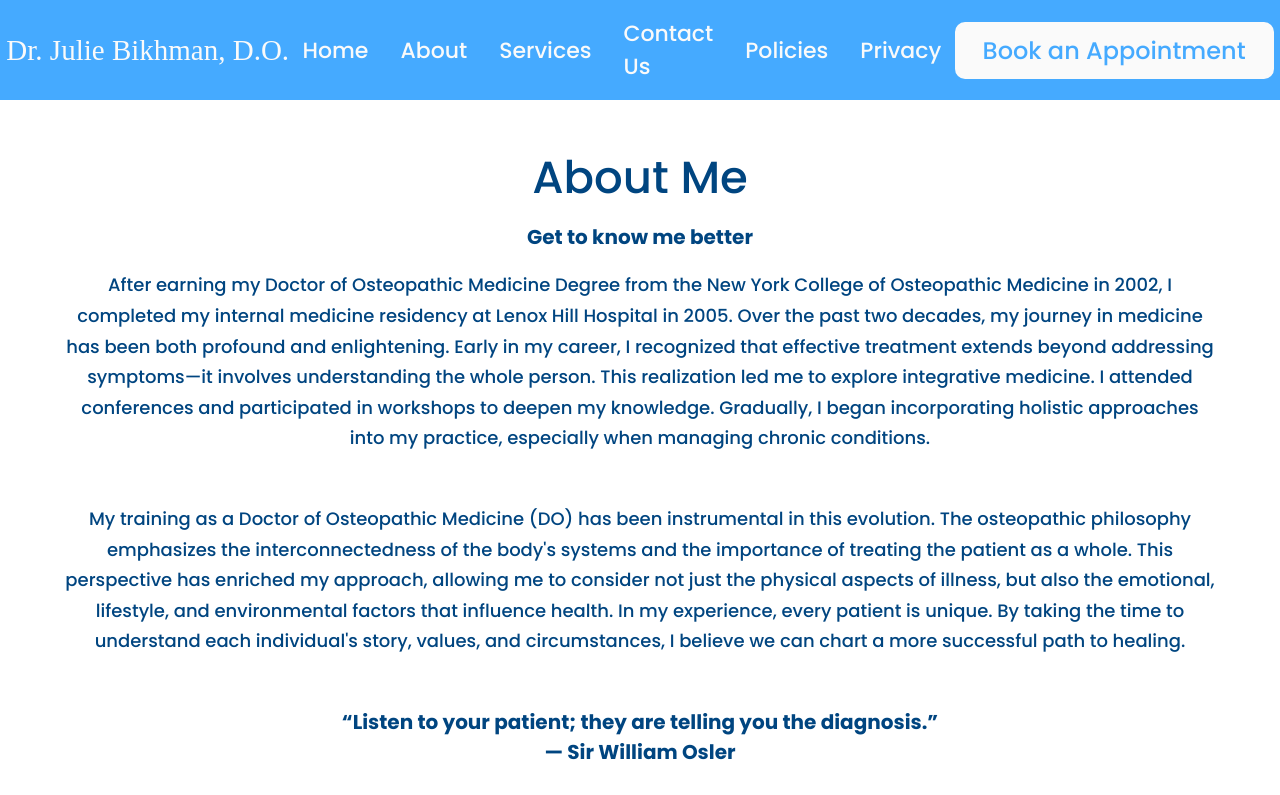
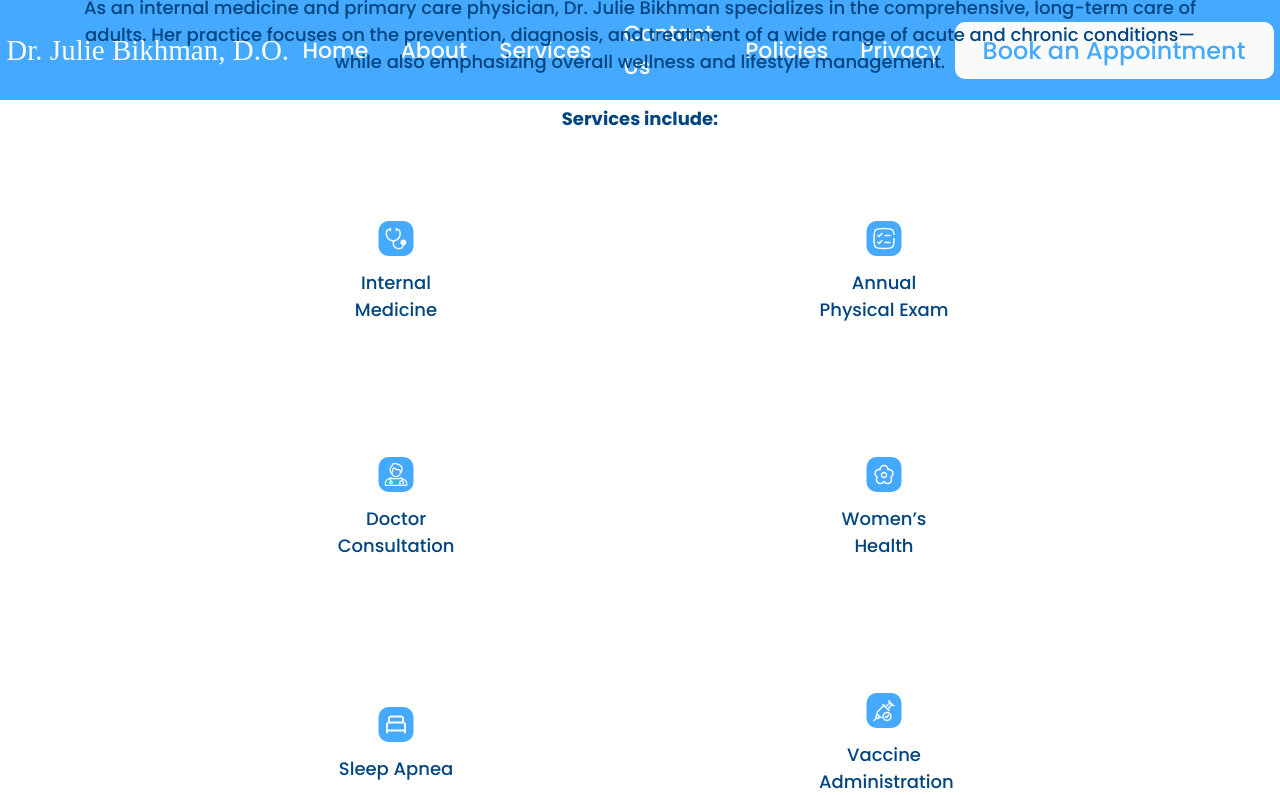
Before and after one commit to AlisaZil/Yulia-Bikman-landing-page, an Angular app: page / in a window 1280 px wide. Shown: the top 795 px of the page. Built offline with nearby package versions, Linux system fonts and the light colour scheme.

Commit message:
add(my services page)

```diff
--- a/src/app/app.component.html
+++ b/src/app/app.component.html
@@ -1,6 +1,7 @@
 <div class="page">
   <nav-bar></nav-bar>
   <!-- <home-page></home-page> -->
-   <about-me></about-me>
+   <!-- <about-me></about-me> -->
+    <my-services></my-services>
   <footer></footer>
 </div>
--- a/src/app/app.module.ts
+++ b/src/app/app.module.ts
@@ -10,6 +10,7 @@ import { ServiceBlocksComponent } from './service-blocks/service-blocks.componen
 import { ReviewBlockComponent } from './review-block/review-block.component';
 import { FooterComponent } from './footer/footer.component';
 import { AboutMeComponent } from './about-me/about-me.component';
+import { MyServicesComponent } from './my-services/my-services.component';
 
 @NgModule({
   declarations: [
@@ -20,7 +21,8 @@ import { AboutMeComponent } from './about-me/about-me.component';
     ServiceBlocksComponent,
     ReviewBlockComponent,
     FooterComponent,
-    AboutMeComponent
+    AboutMeComponent,
+    MyServicesComponent
   ],
   imports: [
     BrowserModule,
--- /dev/null
+++ b/src/app/my-services/my-services.component.html
@@ -0,0 +1,12 @@
+<div class="page-stracture">
+    <p class="title">My Services</p>
+    <p class="secondary-title">Caring for your health, inside and out</p>
+    <p class="desc">As an internal medicine and primary care physician, Dr. Julie Bikhman specializes in the comprehensive, long-term care
+    of adults. Her practice focuses on the prevention, diagnosis, and treatment of a wide range of acute and chronic
+    conditions—while also emphasizing overall wellness and lifestyle management.</p>
+
+    <div class="service-blocks-section">
+        <p class="title">Services include:</p>
+        <service-blocks></service-blocks>
+    </div>
+</div>
--- /dev/null
+++ b/src/app/my-services/my-services.component.scss
@@ -0,0 +1,44 @@
+@import '../../styles.scss';
+
+.page-stracture{
+    width: 100%;
+    height: 1000px;
+    display: flex;
+    align-items: center;
+    justify-content: center;
+    flex-direction: column;
+
+    .title{
+        font-size: 45px;
+    }
+
+    .secondary-title{
+        font-size: 20px;
+        font-family: Poppins-Bold;
+        margin-top: 10px;
+    }
+    .desc{
+        font-size: 18px;
+        text-align: center;
+        max-width: 1150px;
+        margin-top: 20px;
+        margin-bottom: 30px;
+    }
+
+    p{
+        color: $secondaryColor;
+    }
+
+    .service-blocks-section{
+        display: flex;
+        align-items: center;
+        justify-content: center;
+        flex-direction: column;
+
+        .title{
+            font-size: 18px;
+            font-family: Poppins-Bold;
+            margin-bottom: 22px;
+        }
+    }
+}
```
Also changed, not shown: src/app/my-services/my-services.component.ts (added, +10 -0 lines), 1 other file (tests, documents, lock files or other folders).
